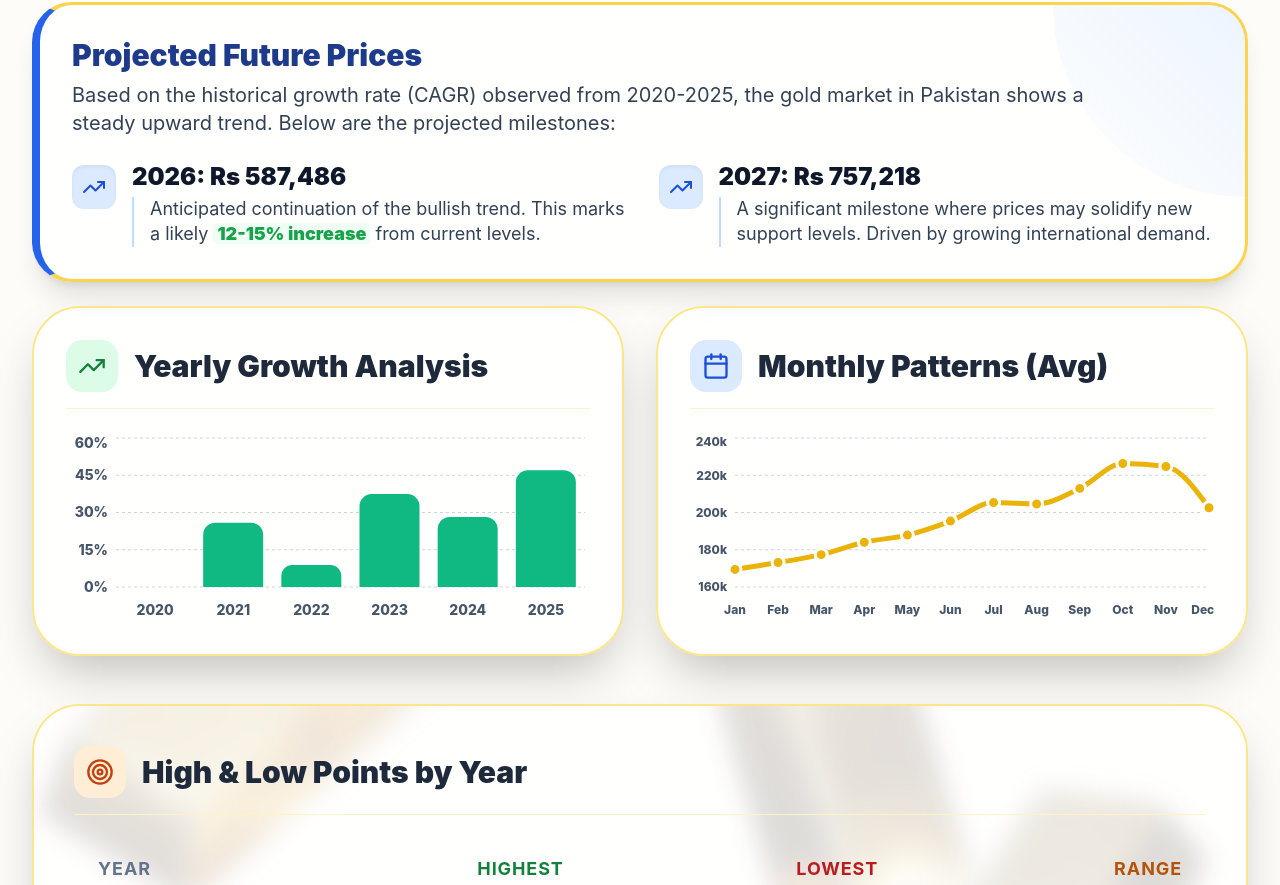
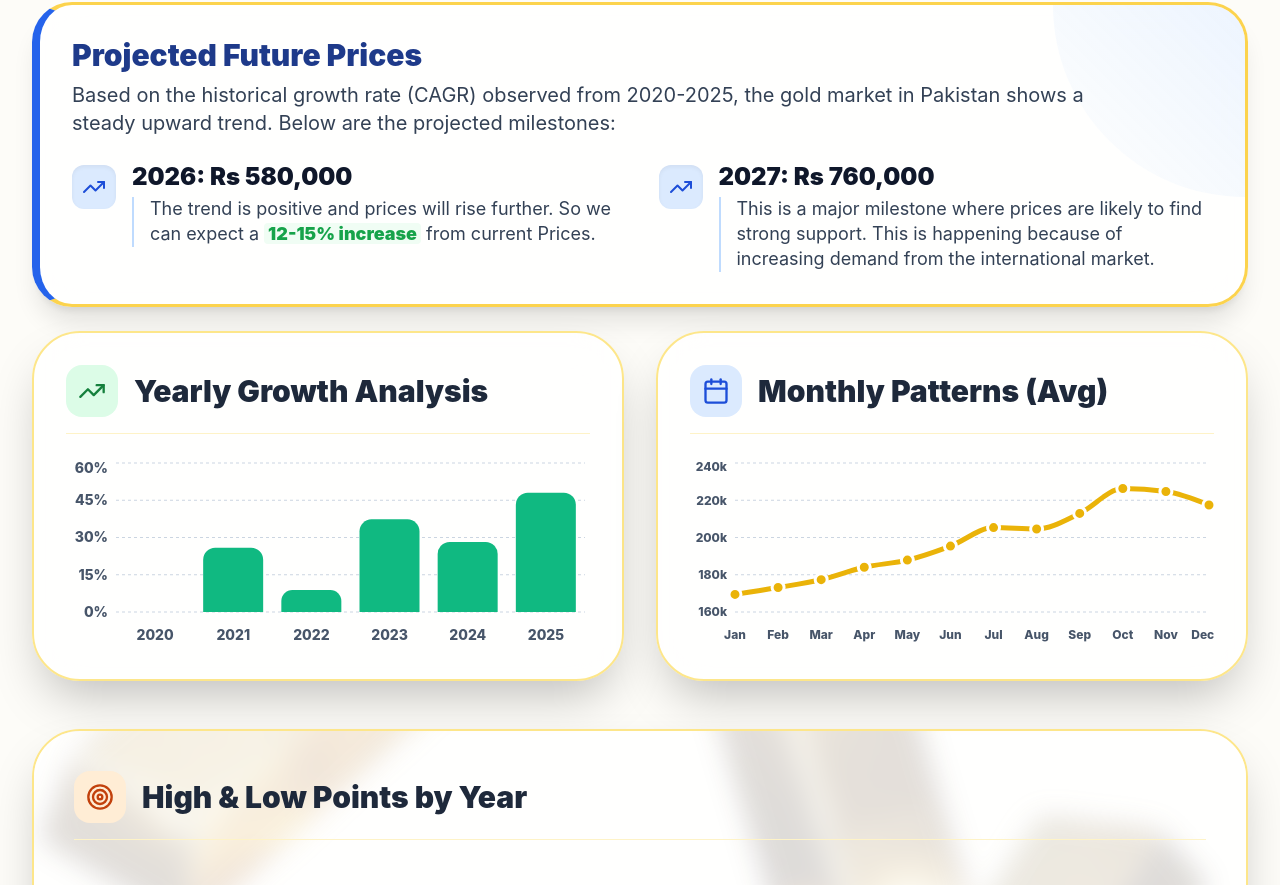
Before and after one commit to AqeelAhmed1308/Statistical-Analysis-Gold, a React (Vite) app: page / in a window 1280 px wide. Shown: the part 2635-3520 px from the top of the page. Built offline with nearby package versions, Linux system fonts and the light colour scheme.

Commit message:
Final build complete

```diff
--- a/src/components/AnalyticsInterpretation.tsx
+++ b/src/components/AnalyticsInterpretation.tsx
@@ -187,9 +187,9 @@ const AnalyticsInterpretation = () => {
                 {/* Smaller Icon Container */}
                 <div className="p-2.5 bg-blue-100 rounded-xl text-blue-700 shrink-0 mt-1 shadow-inner"><TrendingUp size={24} /></div>
                 <div>
-                  <h4 className="text-xl lg:text-2xl font-black text-slate-900 mb-1">2026: Rs 587,486</h4>
+                  <h4 className="text-xl lg:text-2xl font-black text-slate-900 mb-1">2026: Rs 580,000</h4>
                   <p className="text-lg lg:text-x text-slate-700 leading-snug pl-4 border-l-2 border-blue-200">
-                    Anticipated continuation of the bullish trend. This marks a likely <span className="font-black text-green-600 bg-green-50 px-1 rounded">12-15% increase</span> from current levels.
+                    The trend is positive and prices will rise further. So we can expect a <span className="font-black text-green-600 bg-green-50 px-1 rounded">12-15% increase</span> from current Prices.
                   </p>
                 </div>
               </div>
@@ -197,9 +197,9 @@ const AnalyticsInterpretation = () => {
               <div className="flex items-start gap-4">
                 <div className="p-2.5 bg-blue-100 rounded-xl text-blue-700 shrink-0 mt-1 shadow-inner"><TrendingUp size={24} /></div>
                 <div>
-                  <h4 className="text-xl lg:text-2xl font-black text-slate-900 mb-1">2027: Rs 757,218</h4>
+                  <h4 className="text-xl lg:text-2xl font-black text-slate-900 mb-1">2027: Rs 760,000</h4>
                   <p className="text-lg lg:text-x text-slate-700 leading-snug pl-4 border-l-2 border-blue-200">
-                    A significant milestone where prices may solidify new support levels. Driven by growing international demand.
+                    This is a major milestone where prices are likely to find strong support. This is happening because of increasing demand from the international market.
                   </p>
                 </div>
               </div>
--- a/src/components/StrategicRecommendations.tsx
+++ b/src/components/StrategicRecommendations.tsx
@@ -104,16 +104,6 @@ const StrategicRecommendations = () => {
 
         {/* Header */}
         <div className="text-center mb-8">
-          <motion.div
-            initial={{ scale: 0, opacity: 0 } as any}
-            whileInView={{ scale: 1, opacity: 1 } as any}
-            viewport={{ once: false } as any}
-            transition={{ duration: 0.4, type: "spring" } as any}
-            className="inline-flex items-center gap-2 px-4 py-1.5 rounded-full bg-white/80 border border-amber-200 text-amber-700 text-xs font-black uppercase tracking-[0.3em] mb-4 shadow-sm"
-          >
-            <span className="w-2 h-2 rounded-full bg-green-500 animate-pulse"></span>
-            Step 6: Recommendations
-          </motion.div>
 
           <motion.h2
             initial={{ opacity: 0, y: 20 } as any}
```
Also changed, not shown: public/data/gold_price_data.csv, src/assets/images/aqeel.jpeg (deleted), src/assets/images/bilal.png (deleted).
